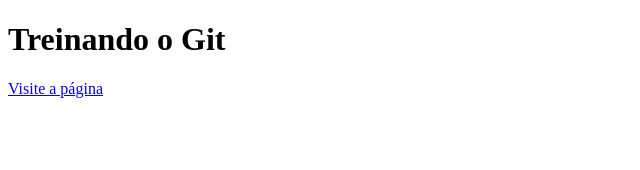
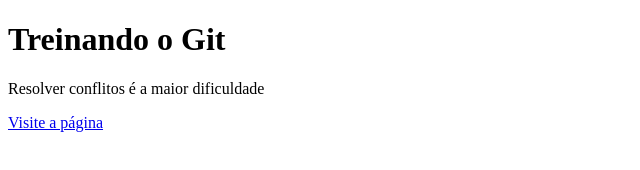
Before and after one commit to oruamy/treino-git, a plain HTML site: page index.html in a window 1280 px wide. Shown: the whole page, without its empty margins (0-640 px from the left). Drawn offline with Linux system fonts and the light colour scheme.

Commit message:
inseri um parágrafo

```diff
--- a/index.html
+++ b/index.html
@@ -11,12 +11,13 @@
 
     </header>
     <main>
-    <h1>Treinando o Git</h1>
+      <h1>Treinando o Git</h1>
+      <p>Resolver conflitos é a maior dificuldade</p>
+
 
     </main>
     <footer>
      <a href="https://github.com/oruamy/treino-git">Visite a página</a>
     </footer>
-
   </body>
 </html>
```
